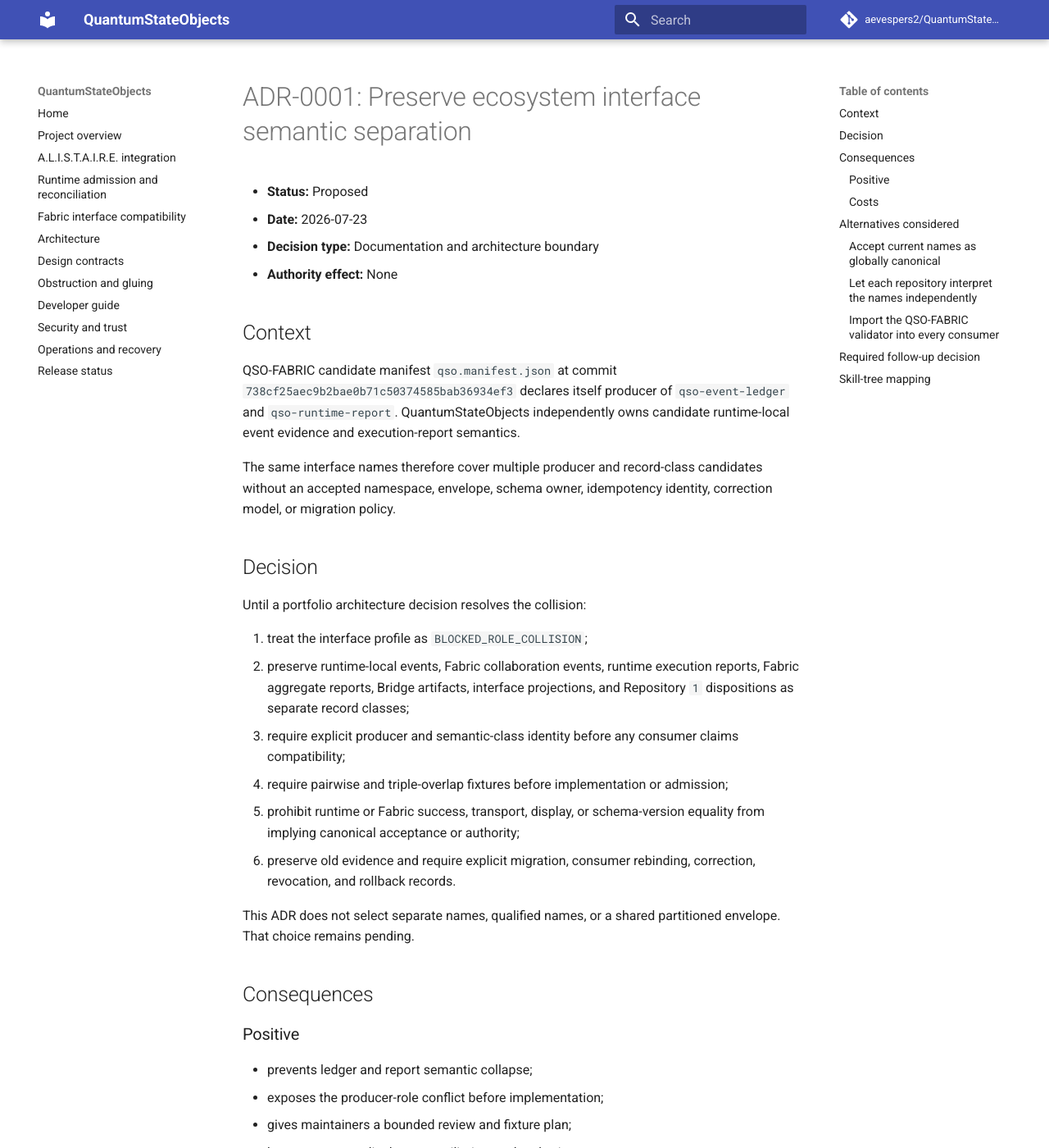
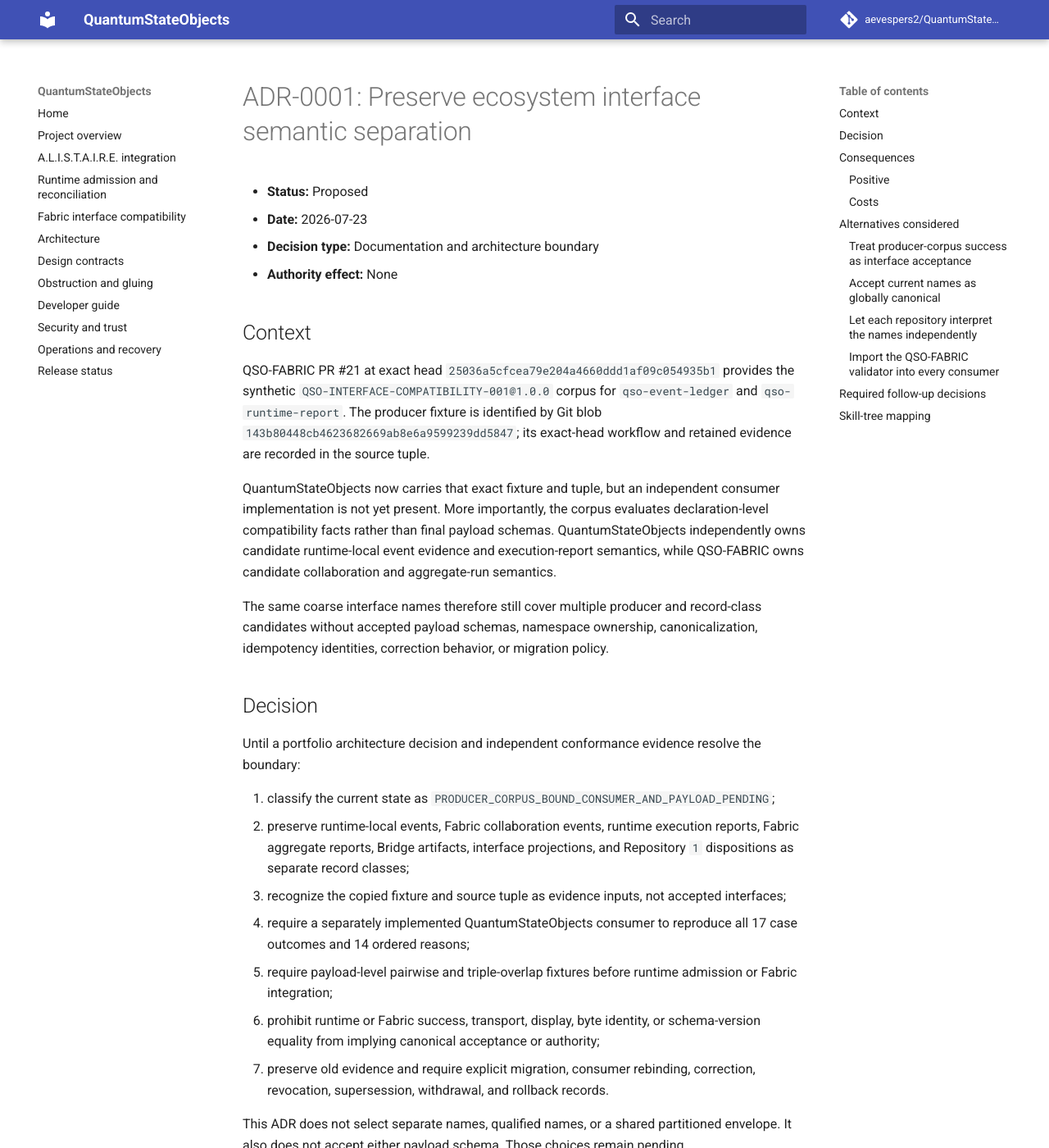
Before and after one commit to aevespers2/QuantumStateObjects, an MkDocs documentation site: the page built from docs/decisions/0001-ecosystem-interface-compatibility-boundary.md, in a window 1280 px wide and 1400 px high. Shown: the whole window at 82% size. Built offline with MkDocs 1.6.1 and Material for MkDocs 9.7.7, drawn with Linux system fonts in a browser that asks for light colours; comment, search, counter and statistics services are not loaded; some of the changed text lies outside the part shown.

Commit message:
docs: reconcile interface ADR with current source tuple

```diff
--- a/docs/decisions/0001-ecosystem-interface-compatibility-boundary.md
+++ b/docs/decisions/0001-ecosystem-interface-compatibility-boundary.md
@@ -7,64 +7,73 @@
 
 ## Context
 
-QSO-FABRIC candidate manifest `qso.manifest.json` at commit `738cf25aec9b2bae0b71c50374585bab36934ef3` declares itself producer of `qso-event-ledger` and `qso-runtime-report`. QuantumStateObjects independently owns candidate runtime-local event evidence and execution-report semantics.
+QSO-FABRIC PR #21 at exact head `25036a5cfcea79e204a4660ddd1af09c054935b1` provides the synthetic `QSO-INTERFACE-COMPATIBILITY-001@1.0.0` corpus for `qso-event-ledger` and `qso-runtime-report`. The producer fixture is identified by Git blob `143b80448cb4623682669ab8e6a9599239dd5847`; its exact-head workflow and retained evidence are recorded in the source tuple.
 
-The same interface names therefore cover multiple producer and record-class candidates without an accepted namespace, envelope, schema owner, idempotency identity, correction model, or migration policy.
+QuantumStateObjects now carries that exact fixture and tuple, but an independent consumer implementation is not yet present. More importantly, the corpus evaluates declaration-level compatibility facts rather than final payload schemas. QuantumStateObjects independently owns candidate runtime-local event evidence and execution-report semantics, while QSO-FABRIC owns candidate collaboration and aggregate-run semantics.
+
+The same coarse interface names therefore still cover multiple producer and record-class candidates without accepted payload schemas, namespace ownership, canonicalization, idempotency identities, correction behavior, or migration policy.
 
 ## Decision
 
-Until a portfolio architecture decision resolves the collision:
+Until a portfolio architecture decision and independent conformance evidence resolve the boundary:
 
-1. treat the interface profile as `BLOCKED_ROLE_COLLISION`;
+1. classify the current state as `PRODUCER_CORPUS_BOUND_CONSUMER_AND_PAYLOAD_PENDING`;
 2. preserve runtime-local events, Fabric collaboration events, runtime execution reports, Fabric aggregate reports, Bridge artifacts, interface projections, and Repository `1` dispositions as separate record classes;
-3. require explicit producer and semantic-class identity before any consumer claims compatibility;
-4. require pairwise and triple-overlap fixtures before implementation or admission;
-5. prohibit runtime or Fabric success, transport, display, or schema-version equality from implying canonical acceptance or authority;
-6. preserve old evidence and require explicit migration, consumer rebinding, correction, revocation, and rollback records.
+3. recognize the copied fixture and source tuple as evidence inputs, not accepted interfaces;
+4. require a separately implemented QuantumStateObjects consumer to reproduce all 17 case outcomes and 14 ordered reasons;
+5. require payload-level pairwise and triple-overlap fixtures before runtime admission or Fabric integration;
+6. prohibit runtime or Fabric success, transport, display, byte identity, or schema-version equality from implying canonical acceptance or authority;
+7. preserve old evidence and require explicit migration, consumer rebinding, correction, revocation, supersession, withdrawal, and rollback records.
 
-This ADR does not select separate names, qualified names, or a shared partitioned envelope. That choice remains pending.
+This ADR does not select separate names, qualified names, or a shared partitioned envelope. It also does not accept either payload schema. Those choices remain pending.
 
 ## Consequences
 
 ### Positive
 
+- reconciles the producer-corpus and local-documentation lineages without discarding either;
 - prevents ledger and report semantic collapse;
-- exposes the producer-role conflict before implementation;
-- gives maintainers a bounded review and fixture plan;
-- keeps transport, display, reconciliation, and authority states separate;
-- makes migration and rollback responsibilities visible.
+- distinguishes source binding from independent consumer completion;
+- exposes payload-schema and namespace ownership before implementation;
+- gives maintainers a bounded fixture, migration, and rollback plan;
+- keeps transport, display, reconciliation, and authority states separate.
 
 ### Costs
 
 - ecosystem integration remains blocked;
-- current interface names cannot be treated as sufficient contracts;
-- producers and consumers need additional fixtures and governance decisions;
-- mixed-version behavior cannot be inferred from schema-version equality.
+- current interface names and synthetic cases are insufficient as payload contracts;
+- a second implementation and payload fixtures are required;
+- mixed-version behavior cannot be inferred from version equality;
+- source-tuple movement must trigger documentation and consumer revalidation.
 
 ## Alternatives considered
 
+### Treat producer-corpus success as interface acceptance
+
+Rejected because the corpus intentionally ends at `COMPATIBLE_PENDING_ARCHITECTURE_APPROVAL` and does not define complete payload bytes.
+
 ### Accept current names as globally canonical
 
-Rejected for now because the manifest does not distinguish runtime-local and Fabric-level records.
+Rejected for now because the current profile does not distinguish runtime-local and Fabric-level record semantics.
 
 ### Let each repository interpret the names independently
 
-Rejected because local validity would not guarantee cross-repository gluing or rollback.
+Rejected because local validity would not guarantee cross-repository gluing, correction propagation, or rollback.
 
 ### Import the QSO-FABRIC validator into every consumer
 
 Rejected because shared code would not prove independent interpretation and could create a validator monoculture.
 
-## Required follow-up decision
+## Required follow-up decisions
 
-Architecture review must approve one of:
+Architecture review must approve:
 
-- separate interface names;
-- qualified interface names;
-- a shared envelope with mandatory producer and semantic-class partitioning.
-
-It must also assign registry, schema, canonicalization, signing, trusted-time, correction, migration, consumer-registration, incident, recovery, and rollback custody.
+- separate interface names, qualified names, or a shared envelope with mandatory producer and semantic-class partitioning;
+- ledger and report payload-schema ownership;
+- producer, consumer, subject, run, semantic-class, idempotency, canonicalization, and hash identities;
+- correction, revocation, supersession, withdrawal, replay, retention, migration, and rollback semantics;
+- registry, signing, key, trusted-time, consumer-registration, incident, recovery, and publication custody.
 
 ## Skill-tree mapping
 
-This ADR maps planning work to `CAT-012/012-B`, `CAT-017/017-C`, `CAT-031/031-A`, `CAT-040/040-D`, `CAT-054/054-A`, and `CAT-059/059-B`. Selection does not establish competence or authority.
+This ADR maps planning work to `CAT-012/012-B`, `CAT-017/017-C`, `CAT-031/031-A`, `CAT-040/040-D`, `CAT-054/054-A`, and `CAT-059/059-B`. Selection does not establish competence, interface acceptance, or authority.
```
